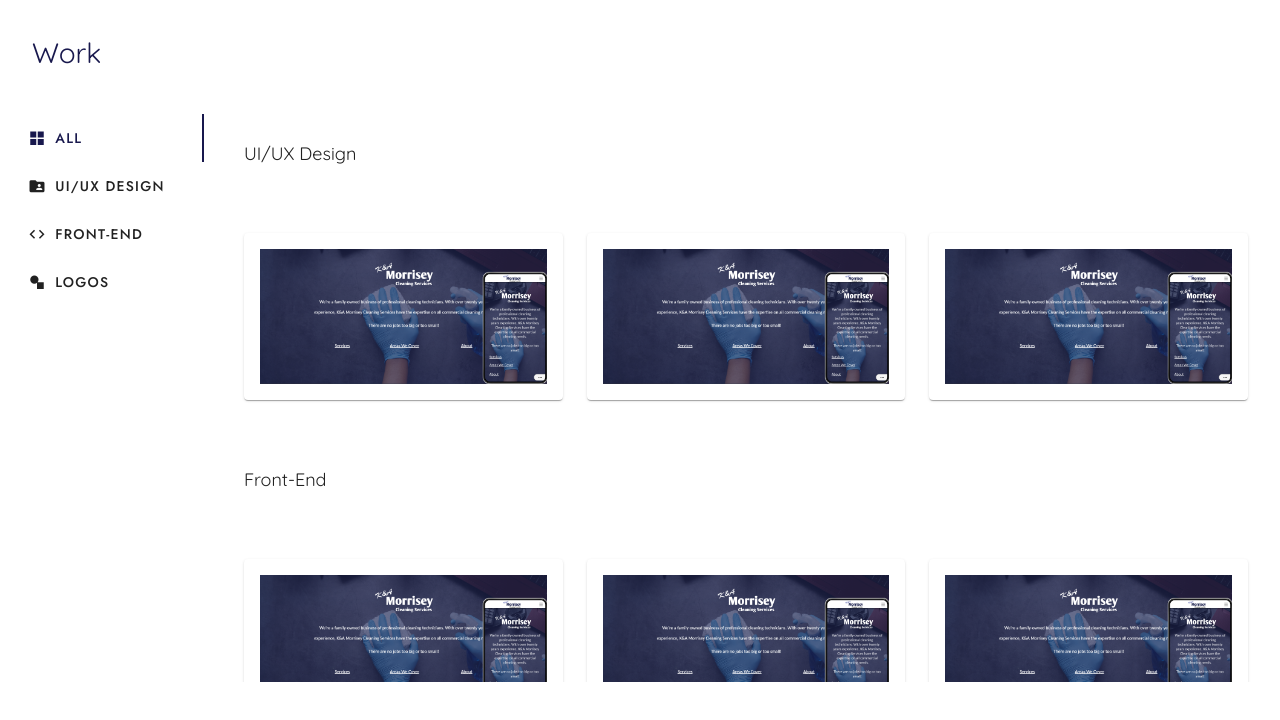
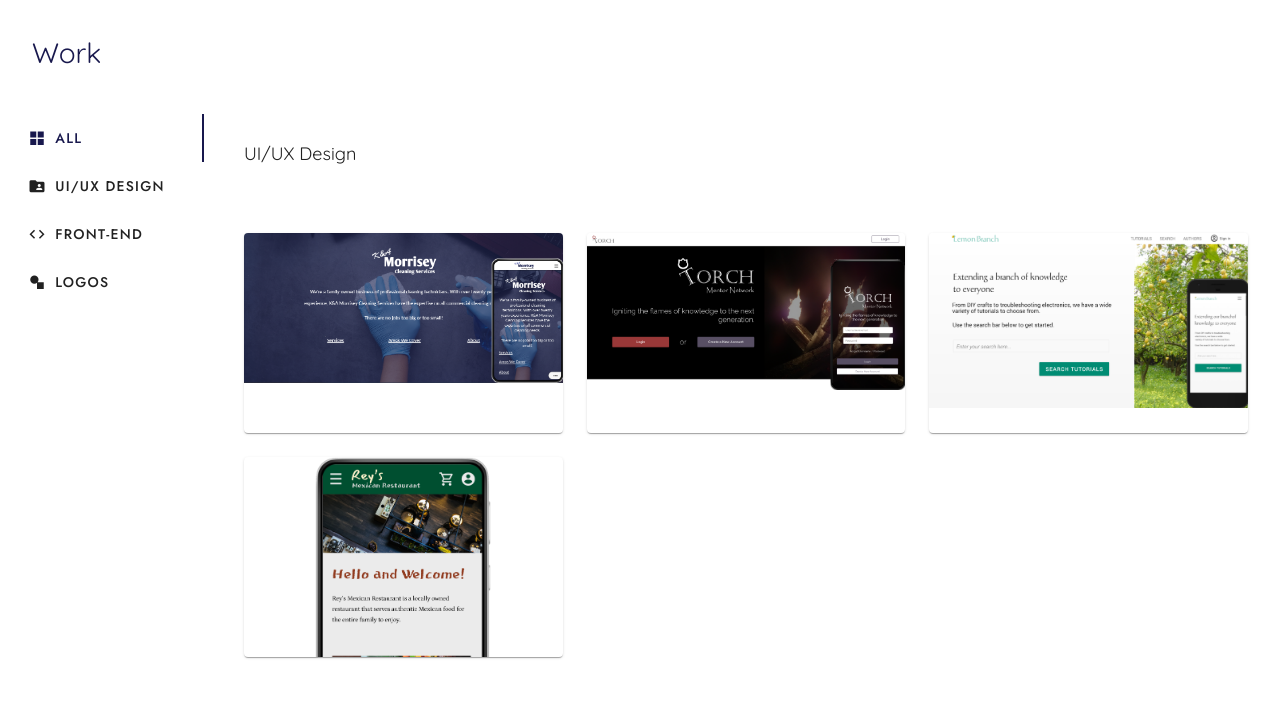
Before and after one commit to keljr021/portfolio-2023, a Vue app: page /#/work in a window 1280 px wide. Shown: the top 720 px of the page. Built offline with nearby package versions, Linux system fonts and the light colour scheme.

Commit message:
Aligned work items with work page

```diff
--- a/src/components/partials/WorkList.vue
+++ b/src/components/partials/WorkList.vue
@@ -4,6 +4,29 @@ export default {
     name: 'WorkList',
     data() {
       return {
+        logos: [
+                {
+                    src: 'logo-to.png'
+                },
+                {
+                    src: 'logo-reys.png'
+                },
+                {
+                    src: 'logo-lb.png',
+                    height: 50
+                },
+                {
+                    src: 'logo-if.png',
+                    height: 50
+                },
+                {
+                    src: 'logo-ka.png',
+                    height: 50
+                },
+                {
+                    src: 'logo-ka-2023.png'
+                }
+            ]
       }
     },
     props: {
@@ -38,17 +61,24 @@ export default {
             </v-col>
             <v-col cols="4">
                 <work-list-item
-                    title="K&A Morrisey Cleaning Services"
-                    caption="A responsive website for the family janitorial business"
-                    :image="imgSrc('ka-full-2023.png')"
+                    title="Torch Mentor Network"
+                    caption="A mobile app and website that connects students with mentors"
+                    :image="imgSrc('to-full.png')"
                     imageWidth="100%" />
             </v-col>
             <v-col cols="4">
                 <work-list-item
-                    title="K&A Morrisey Cleaning Services"
-                    caption="A responsive website for the family janitorial business"
-                    :image="imgSrc('ka-full-2023.png')"
+                    title="LemonBranch DIY Site"
+                    caption="A responsive website to search and view tutorials and how-tos"
+                    :image="imgSrc('lb-full.png')"
                     imageWidth="100%" />
+            </v-col>
+            <v-col cols="4">
+                <work-list-item
+                    title="Rey's Restaurant App"
+                    caption="A menu app to streamline the ordering process"
+                    :image="imgSrc('reys-mock1.png')"
+                    imageHeight="300px" />
             </v-col>
         </v-row>
 
@@ -61,24 +91,38 @@ export default {
         <v-row class="py-8" v-if="showItems === 'all' || showItems === 'frontend'">
             <v-col cols="4">
                 <work-list-item
-                    title="K&A Morrisey Cleaning Services"
-                    caption="A responsive website for the family janitorial business"
-                    :image="imgSrc('ka-full-2023.png')"
+                    title="iFolio"
+                    caption="An online portfolio page to host images"
+                    :image="imgSrc('if-full.png')"
                     imageWidth="100%" />
             </v-col>
             <v-col cols="4">
                 <work-list-item
-                    title="K&A Morrisey Cleaning Services"
-                    caption="A responsive website for the family janitorial business"
-                    :image="imgSrc('ka-full-2023.png')"
+                    title="ScoreShots 2.0"
+                    caption="A platform to create and share infographics"
+                    :image="imgSrc('ss-full.png')"
                     imageWidth="100%" />
             </v-col>
             <v-col cols="4">
                 <work-list-item
-                    title="K&A Morrisey Cleaning Services"
-                    caption="A responsive website for the family janitorial business"
-                    :image="imgSrc('ka-full-2023.png')"
+                    title="Soccer for Success"
+                    caption="An e-learning platform for coaches and players"
+                    :image="imgSrc('s4s-alt.png')"
                     imageWidth="100%" />
+            </v-col>
+            <v-col cols="4">
+                <work-list-item
+                    title="React Calculator"
+                    caption="A calculator component built with React JS"
+                    :image="imgSrc('react-full.png')"
+                    imageHeight="300px" />
+            </v-col>
+            <v-col cols="4">
+                <work-list-item
+                    title="Vue Calendar"
+                    caption="A calendar component built with Vue JS"
+                    :image="imgSrc('vuejs-full.png')"
+                    imageHeight="300px" />
             </v-col>
         </v-row>
 
@@ -89,26 +133,12 @@ export default {
             </v-col>
         </v-row>
         <v-row class="py-8" v-if="showItems === 'all' || showItems === 'logos'">
-            <v-col cols="4">
-                <work-list-item
-                    title="K&A Morrisey Cleaning Services"
-                    caption="A responsive website for the family janitorial business"
-                    :image="imgSrc('ka-full-2023.png')"
-                    imageWidth="100%" />
-            </v-col>
-            <v-col cols="4">
-                <work-list-item
-                    title="K&A Morrisey Cleaning Services"
-                    caption="A responsive website for the family janitorial business"
-                    :image="imgSrc('ka-full-2023.png')"
-                    imageWidth="100%" />
-            </v-col>
-            <v-col cols="4">
-                <work-list-item
-                    title="K&A Morrisey Cleaning Services"
-                    caption="A responsive website for the family janitorial business"
-                    :image="imgSrc('ka-full-2023.png')"
-                    imageWidth="100%" />
+            <v-col cols="6" sm="6" md="6" lg="4" v-for="logo in logos">
+                <v-card width="100%" :min-height="$vuetify.display.xs ? 'auto' : 150" class="align-stretch d-flex">
+                    <v-card-text class="align-center ma-auto">
+                        <v-img contain :height="$vuetify.display.xs ? 50 : (logo.height ? logo.height : 80)" :src="imgSrc(logo.src)" />
+                    </v-card-text>
+                </v-card>
             </v-col>
         </v-row>
     </v-container>
--- a/src/components/partials/WorkListItem.vue
+++ b/src/components/partials/WorkListItem.vue
@@ -1,6 +1,11 @@
 <script>
   export default {
     name: 'WorkListItem',
+    data() {
+        return {
+            overlay: false
+        }
+    },
     props: {
         type: String,
         title: String,
@@ -10,27 +15,40 @@
         imageHeight: String,
     },
     methods: {
-        clickItem(input) {
-            console.log('clicked item: ', title);
+        hoverItem(input) {
+            this.overlay = input;
+        },
+
+        clickItem() {
+            console.log('clicked item: ', this.title);
         }
     }
 }
 </script>
 
 <template>
-  <v-card class="work-menu" @click="clickItem">
-    <v-card-text class="text-center">
+  <v-card height="200" @click="clickItem" @mouseover="hoverItem(true)" @mouseleave="hoverItem(false)">
+    <v-card-text class="pa-0 ma-0">
         <v-img :width="imageWidth" :height="imageHeight" :src="image"/>
+
+        <v-overlay
+          v-model="overlay"
+          class="align-center justify-center"
+          scrim="#18184d"
+          contained>
+            <div class='list-item-text text-white text-left pa-3'>
+                <div class="list-item-text-title py-2 font-weight-bold">{{ title }}</div>
+                <div class="list-item-text-caption">{{ caption }}</div>
+            </div>
+        </v-overlay>
+
+
     </v-card-text>
   </v-card>
 </template>
 
-<style>
-.work-menu-icon {
-  font-size: 28px;
-}
-
-.work-menu-title {
-  font-size: 20px;
+<style scoped lang="scss">
+.list-item-text {
+    width: 300px;
 }
 </style>
```
